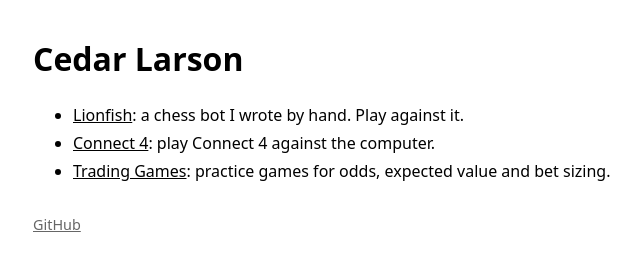
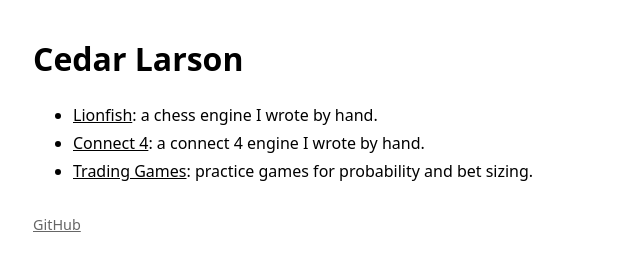
Before and after one commit to 24clarson/24clarson.github.io, a plain HTML site: page index.html in a window 1280 px wide. Shown: the whole page, without its empty margins (257-897 px from the left). Drawn offline with Linux system fonts and the light colour scheme.

Commit message:
change descriptions
Updated descriptions for Lionfish, Connect 4, and Trading Games.

```diff
--- a/index.html
+++ b/index.html
@@ -9,9 +9,9 @@
 <body>
 <h1>Cedar Larson</h1>
 <ul>
-  <li><a href="lionfish/">Lionfish</a>: a chess bot I wrote by hand. Play against it.</li>
-  <li><a href="connect4/">Connect 4</a>: play Connect 4 against the computer.</li>
-  <li><a href="trading-games/">Trading Games</a>: practice games for odds, expected value and bet sizing.</li>
+  <li><a href="lionfish/">Lionfish</a>: a chess engine I wrote by hand.</li>
+  <li><a href="connect4/">Connect 4</a>: a connect 4 engine I wrote by hand.</li>
+  <li><a href="trading-games/">Trading Games</a>: practice games for probability and bet sizing.</li>
 </ul>
 <footer><a href="https://github.com/24clarson">GitHub</a></footer>
 </body>
```
